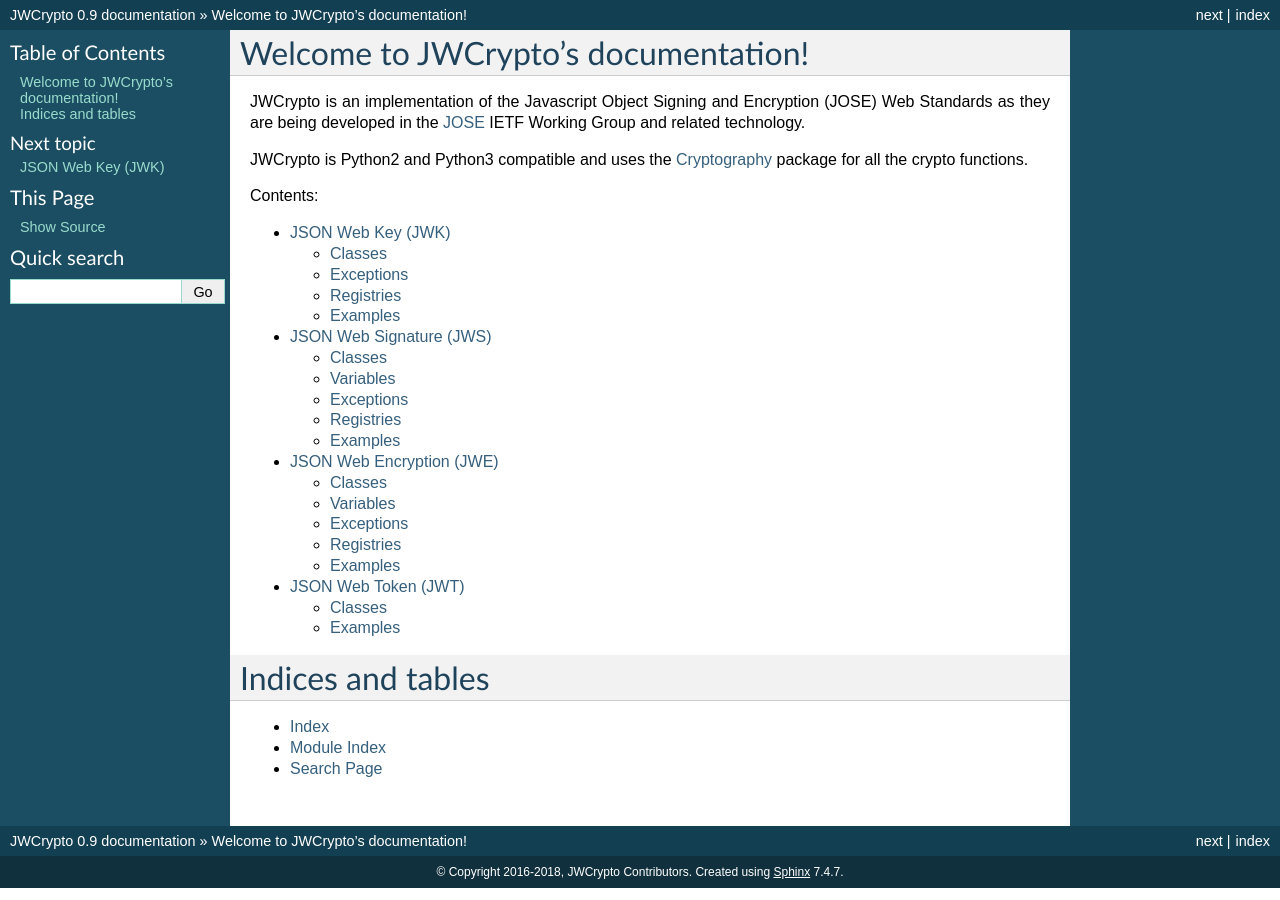
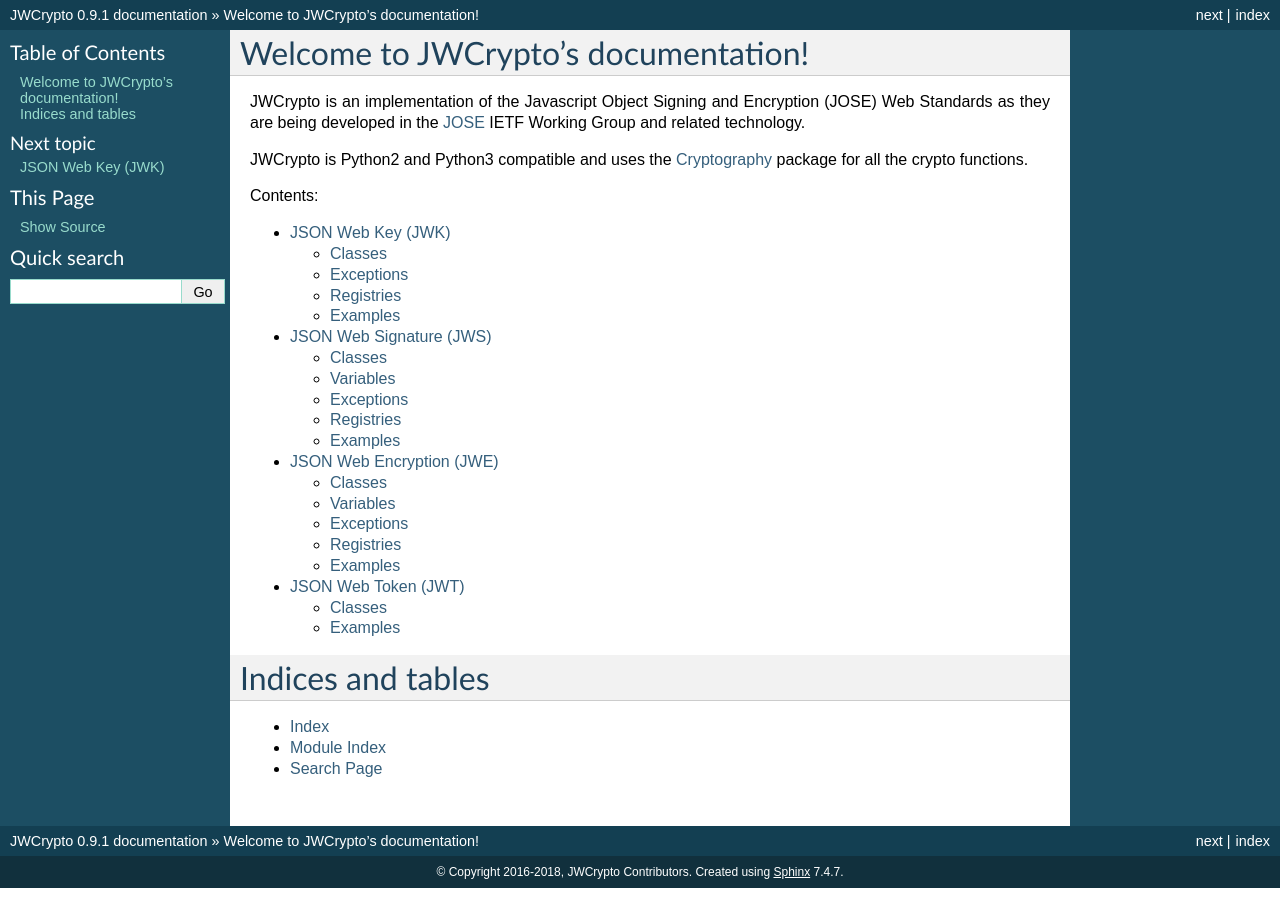
Before and after one commit to latchset/jwcrypto, a Sphinx documentation site: the page built from docs/source/index.rst, in a window 1280 px wide. Built offline with Sphinx 7.4.7, drawn with Linux system fonts in a browser that asks for light colours.

Commit message:
Release 0.9.1
Signed-off-by: Simo Sorce <simo@redhat.com>

```diff
--- a/docs/source/conf.py
+++ b/docs/source/conf.py
@@ -55,7 +55,7 @@
 # The short X.Y version.
 version = '0.9'
 # The full version, including alpha/beta/rc tags.
-release = '0.9'
+release = '0.9.1'
 
 # The language for content autogenerated by Sphinx. Refer to documentation
 # for a list of supported languages.
--- a/setup.py
+++ b/setup.py
@@ -6,7 +6,7 @@
 
 setup(
     name = 'jwcrypto',
-    version = '0.9',
+    version = '0.9.1',
     license = 'LGPLv3+',
     maintainer = 'JWCrypto Project Contributors',
     maintainer_email = 'simo@redhat.com',
```
